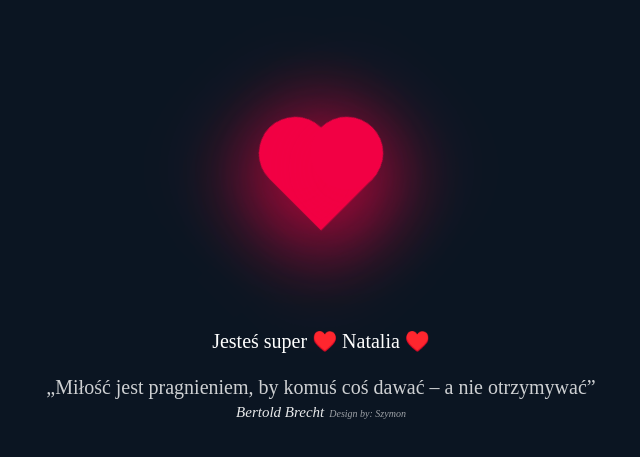
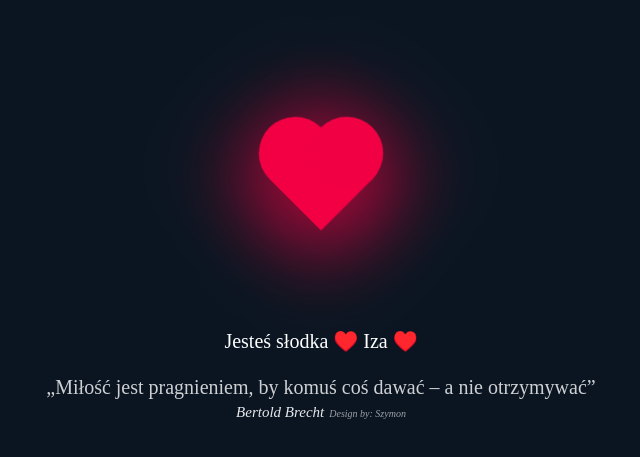
Before and after one commit to xcenqx/ily, a plain HTML site: page index.html in a window 1280 px wide. Shown: the part 221-678 px from the top of the page, without its empty margins (319-959 px from the left). Drawn offline with Linux system fonts and the light colour scheme.

Commit message:
Update index.html

```diff
--- a/index.html
+++ b/index.html
@@ -9,7 +9,7 @@
     <body>
             <div class="heart"></div>
             <div class="text">
-                Jesteś super ♥️ Natalia ♥️
+                Jesteś słodka ♥️ Iza ♥️
                 <br>
                 <br>
                  <q style="opacity:0.8; margin: 5px">Miłość jest pragnieniem,
```
